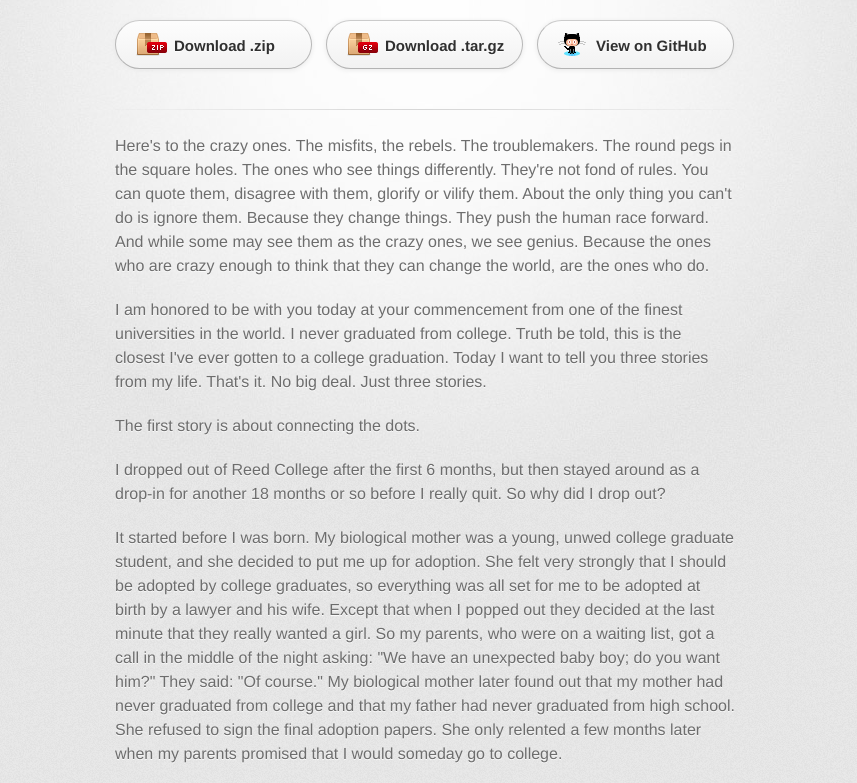
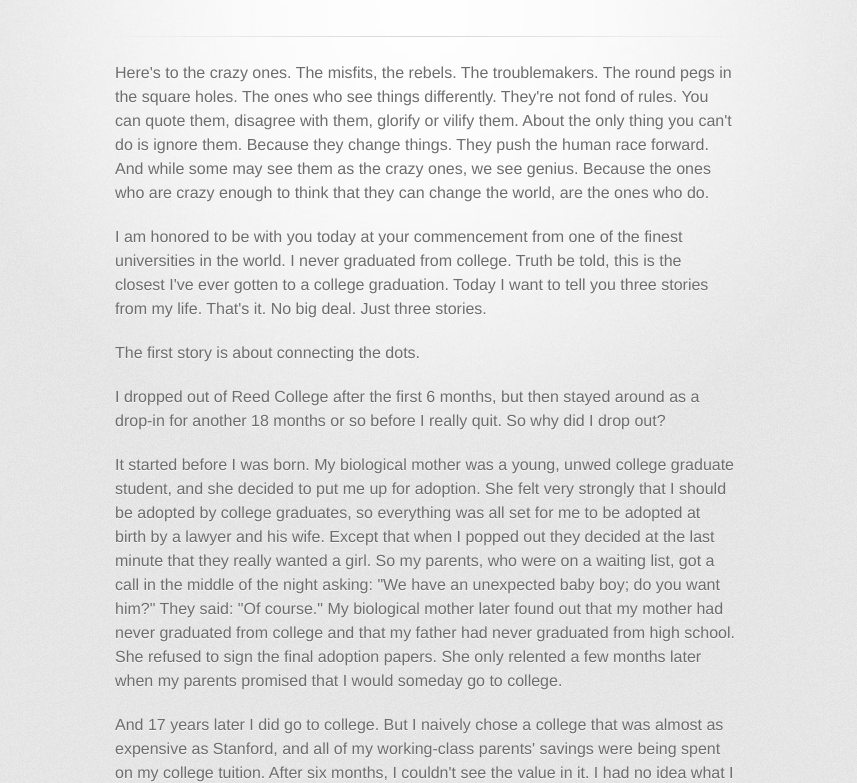
Before and after one commit to bigday/Think-different, a plain HTML site: page index.html in a window 1280 px wide. Shown: the part 106-889 px from the top of the page, without its empty margins (215-1072 px from the left). Drawn offline with Linux system fonts and the light colour scheme; a web font is replaced by a local one.

Commit message:
Update index.html

```diff
--- a/index.html
+++ b/index.html
@@ -21,12 +21,6 @@
           <h1>Think different</h1>
           <h2></h2>
         </header>
-
-        <section id="downloads" class="clearfix">
-          <a href="https://github.com/bigday/Think-different/zipball/master" id="download-zip" class="button"><span>Download .zip</span></a>
-          <a href="https://github.com/bigday/Think-different/tarball/master" id="download-tar-gz" class="button"><span>Download .tar.gz</span></a>
-          <a href="https://github.com/bigday/Think-different" id="view-on-github" class="button"><span>View on GitHub</span></a>
-        </section>
 
         <hr>
 
```
